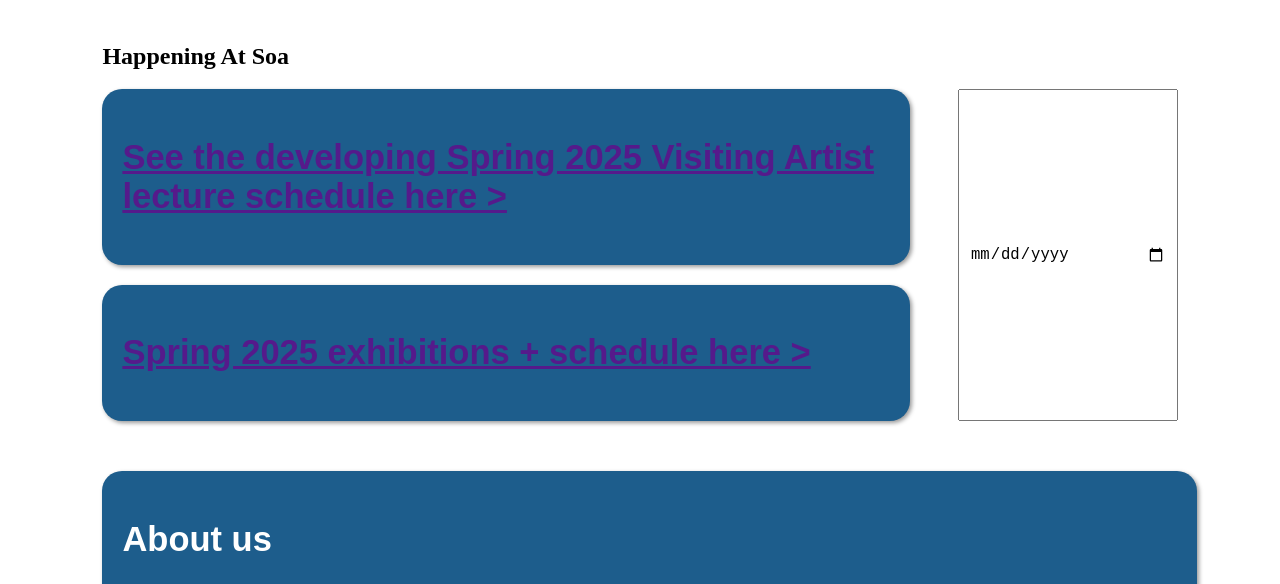
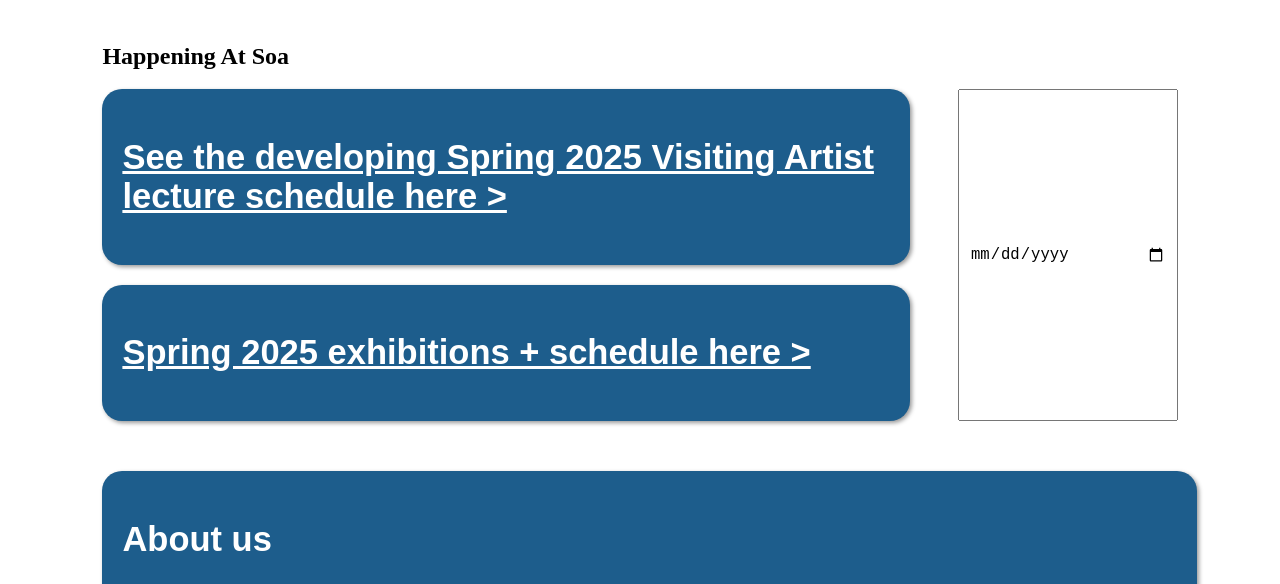
Before and after one commit to SalvadorVelaSanz/Practica4.2, a plain HTML site: page index.html in a window 1280 px wide. Shown: the part 1580-2164 px from the top of the page. Drawn offline with Linux system fonts and the light colour scheme.

Commit message:
enlaces de soa a blanco

```diff
--- a/css/style.css
+++ b/css/style.css
@@ -192,6 +192,10 @@ nav ul li a {
   box-shadow: 2px 2px 4px #999999;
 }
 
+.soa .container .noticias article a {
+ color: white;
+}
+
 .soa .fecha {
   width: 30%;
   margin-left: 3em;
```
